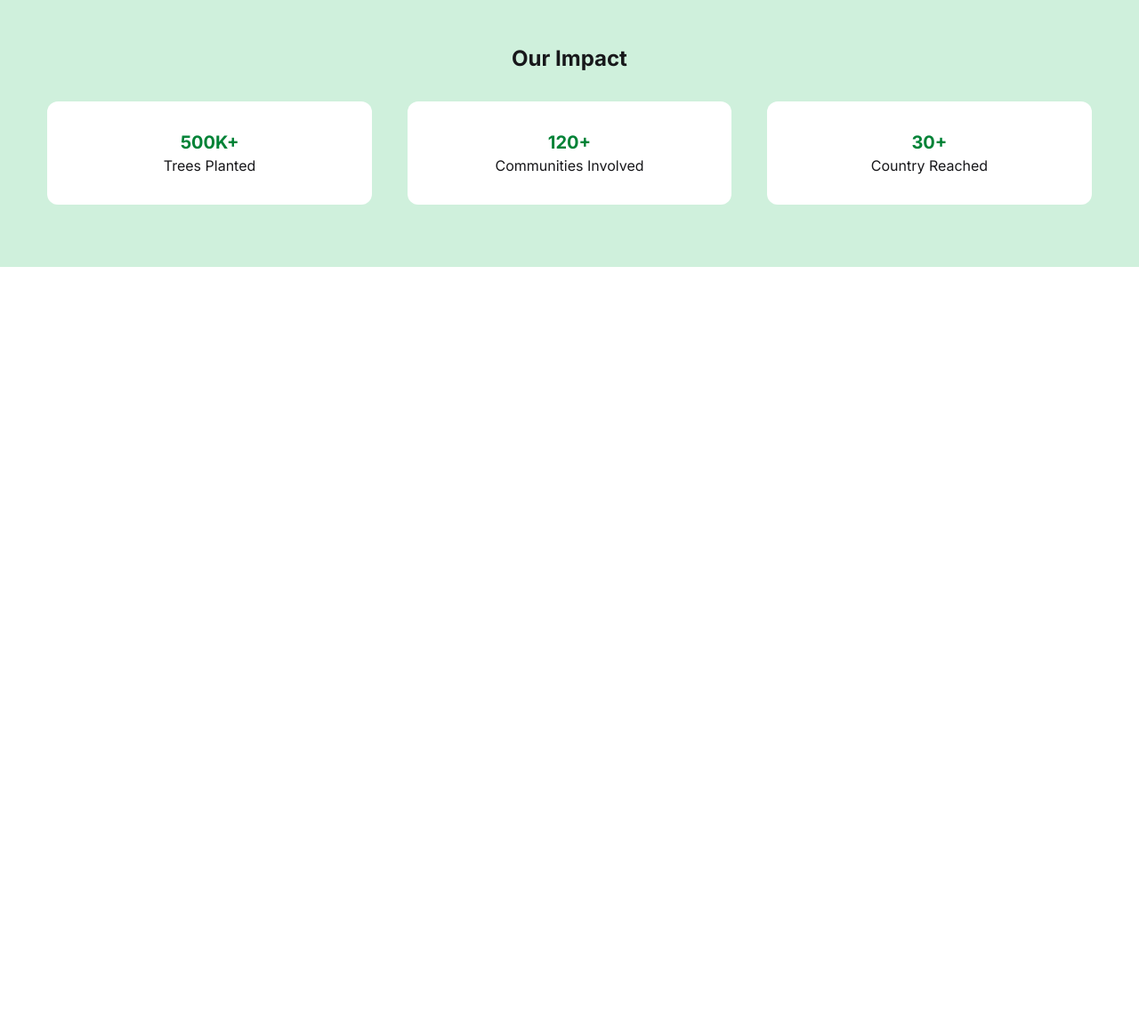
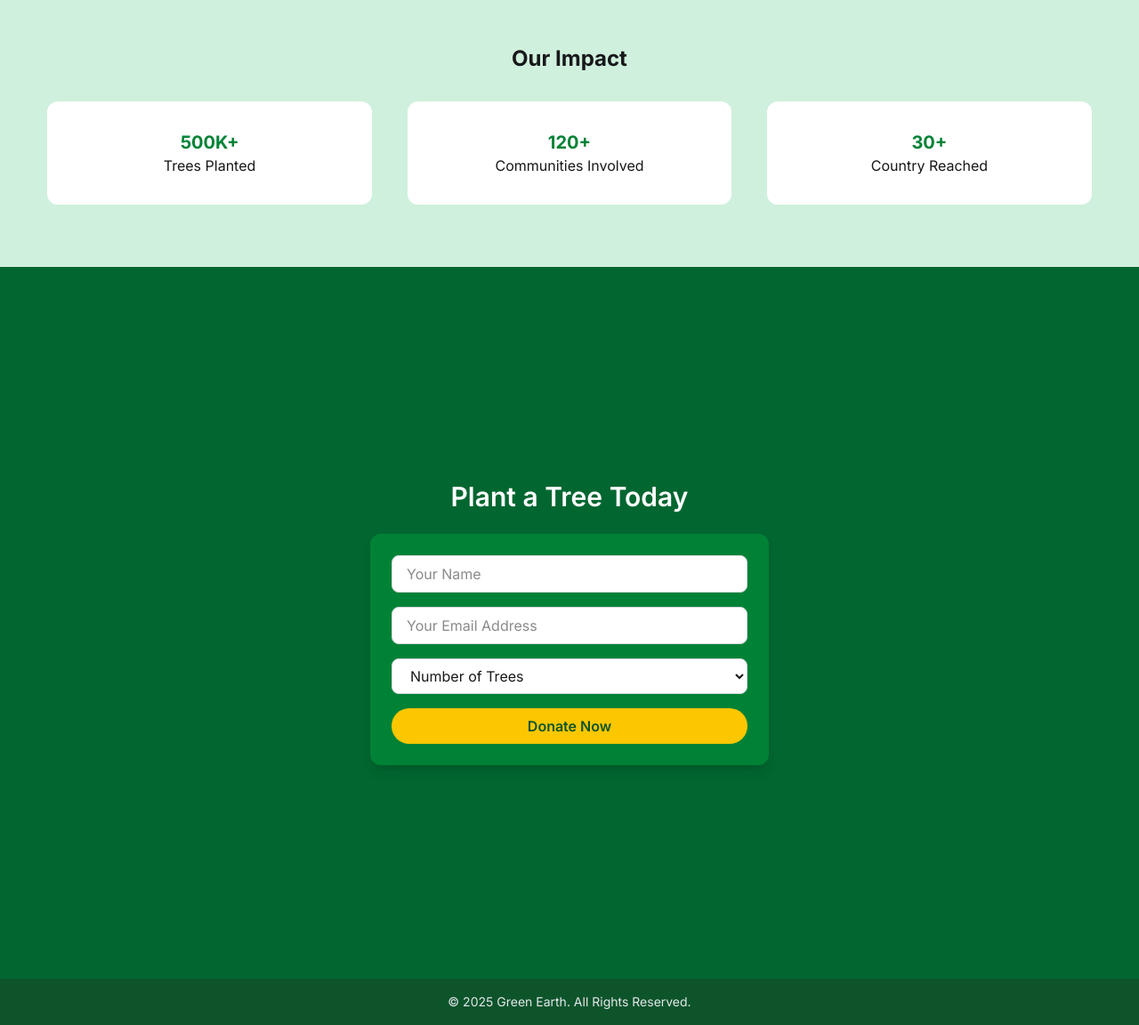
Before and after one commit to belalcse14/green-earth-project, a plain HTML site: page index.html in a window 1280 px wide. Shown: the part 1274-2426 px from the top of the page at 89% size. Before the commit the page ends 1574 px from the top, so only its background shows below. Drawn offline with nearby package versions, Linux system fonts and the light colour scheme; no server answers.

Commit message:
Plant Tree Section and Footer Section Added

```diff
--- a/index.html
+++ b/index.html
@@ -72,8 +72,10 @@
     <!-- ============= Banner Section ============ -->
     <section class="h-[320px] bg-[#CFF0DC] flex items-center banner-bg">
       <div class="w-11/12 text-center space-y-3">
-        <h1 class="font-bold text-4xl">Plant a Tree, Grow a Future</h1>
-        <p>
+        <h1 class="font-bold text-2xl md:text-4xl">
+          Plant a Tree, Grow a Future
+        </h1>
+        <p class="text-sm md:text-lg">
           Join our mission to plant 1 million trees and make the Earth greener
           for future <br />
           generations.
@@ -96,7 +98,7 @@
       >
         <span class="loading loading-bars loading-xl hidden"></span>
       </section>
-      <div class="flex w-11/12 mx-auto gap-3">
+      <div class="flex flex-col md:flex-row w-11/12 mx-auto gap-3">
         <!-- Categories Container -->
         <div id="categories-container" class="flex-1">
           <h2 class="font-semibold text-xl mb-3">Categories</h2>
@@ -108,7 +110,10 @@
           </button>
         </div>
         <!-- Trees Container -->
-        <div id="trees-container" class="flex-3 grid grid-cols-3 gap-2"></div>
+        <div
+          id="trees-container"
+          class="flex-3 grid grid-cols-2 md:grid-cols-3 gap-2"
+        ></div>
         <!-- Add to Cart -->
         <div id="cart-container" class="flex-1 bg-white rounded-lg">
           <h3 class="font-bold text-lg px-4 pt-2 pb-3">Your Cart</h3>
@@ -156,7 +161,7 @@
     <!-- ============== About Campaign ============ -->
     <section class="w-3/5 mx-auto pb-10">
       <h1 class="text-center my-6 font-bold text-2xl">About the Campaign</h1>
-      <div class="flex gap-5 justify-center items-center">
+      <div class="flex flex-col md:flex-row gap-5 justify-center items-center">
         <img
           class="flex-1 w-[460px] h-[460px]"
           src="./assets/about.png"
@@ -183,7 +188,7 @@
       <div class="w-11/12 mx-auto">
         <h1 class="text-center font-bold text-2xl mb-8">Our Impact</h1>
         <!-- Grid Container -->
-        <div class="grid grid-cols-3 gap-10">
+        <div class="grid grid-cols-3 gap-3 md:gap-10">
           <div class="bg-white py-8 px-3 text-center rounded-xl">
             <h1 class="text-green-700 font-bold text-xl">500K+</h1>
             <p>Trees Planted</p>
@@ -200,6 +205,63 @@
       </div>
     </section>
 
+    <!-- Plant a Tree Today Section -->
+    <section
+      class="min-h-100 md:min-h-screen flex flex-col items-center justify-center px-4 bg-green-800"
+    >
+      <div class="text-center mb-6">
+        <h2 class="text-white text-2xl md:text-3xl font-semibold">
+          Plant a Tree Today
+        </h2>
+      </div>
+
+      <!-- ================  Donation Tree Form ============== -->
+      <div class="bg-green-700 p-6 rounded-xl shadow-lg w-full max-w-md">
+        <form action="#" method="POST" class="space-y-4">
+          <input
+            type="text"
+            placeholder="Your Name"
+            class="w-full px-4 py-2 rounded-lg border bg-white border-gray-300 focus:outline-yellow-400"
+            required
+          />
+
+          <input
+            type="email"
+            placeholder="Your Email Address"
+            class="w-full px-4 py-2 rounded-lg bg-white border border-gray-300 focus:outline-yellow-400"
+            required
+          />
+
+          <!-- Dropdown for Number of Trees -->
+          <select
+            class="w-full px-4 py-2 rounded-lg bg-white border border-gray-300 focus:outline-yellow-400"
+            required
+          >
+            <option value="">Number of Trees</option>
+            <option value="1">1 Tree</option>
+            <option value="2">5 Trees</option>
+            <option value="5">10 Trees</option>
+            <option value="10">20 Trees</option>
+            <option value="20">20 Trees</option>
+          </select>
+
+          <button
+            type="submit"
+            class="w-full cursor-pointer bg-yellow-400 hover:bg-yellow-500 text-green-900 font-semibold py-2 rounded-full transition duration-300"
+          >
+            Donate Now
+          </button>
+        </form>
+      </div>
+    </section>
+
+    <!-- ============== Footer Section =============== -->
+    <footer class="bg-green-900 py-4">
+      <div class="text-center text-gray-200 text-sm">
+        &copy; 2025 Green Earth. All Rights Reserved.
+      </div>
+    </footer>
+
     <!-- =============== JS Linked ================ -->
     <script src="./scripts/script.js"></script>
   </body>
```
